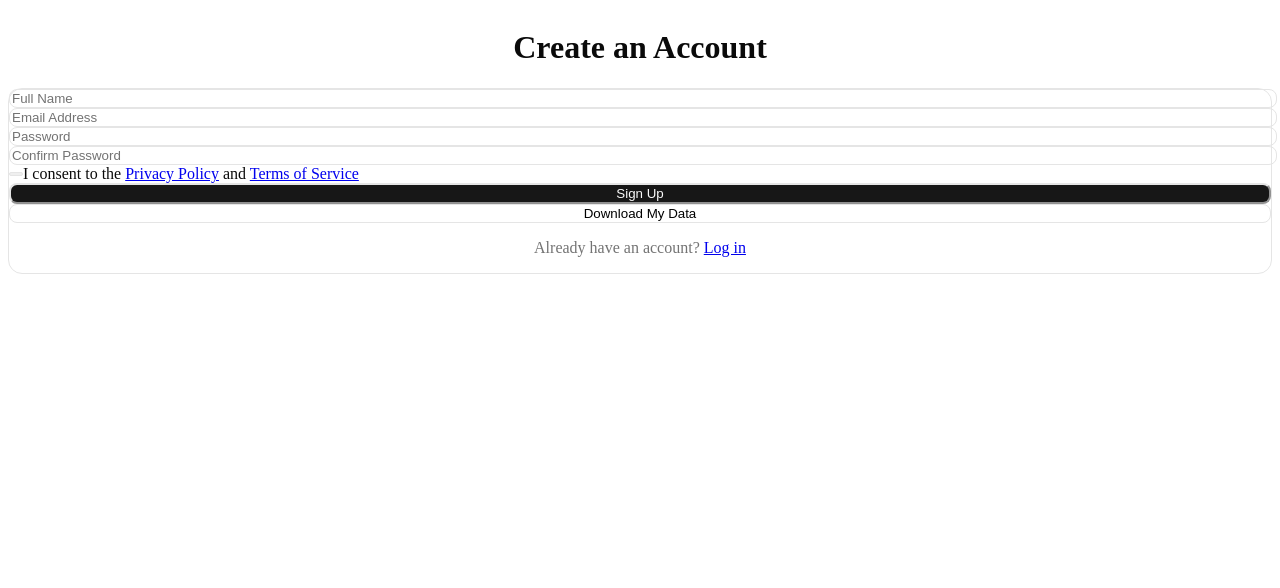
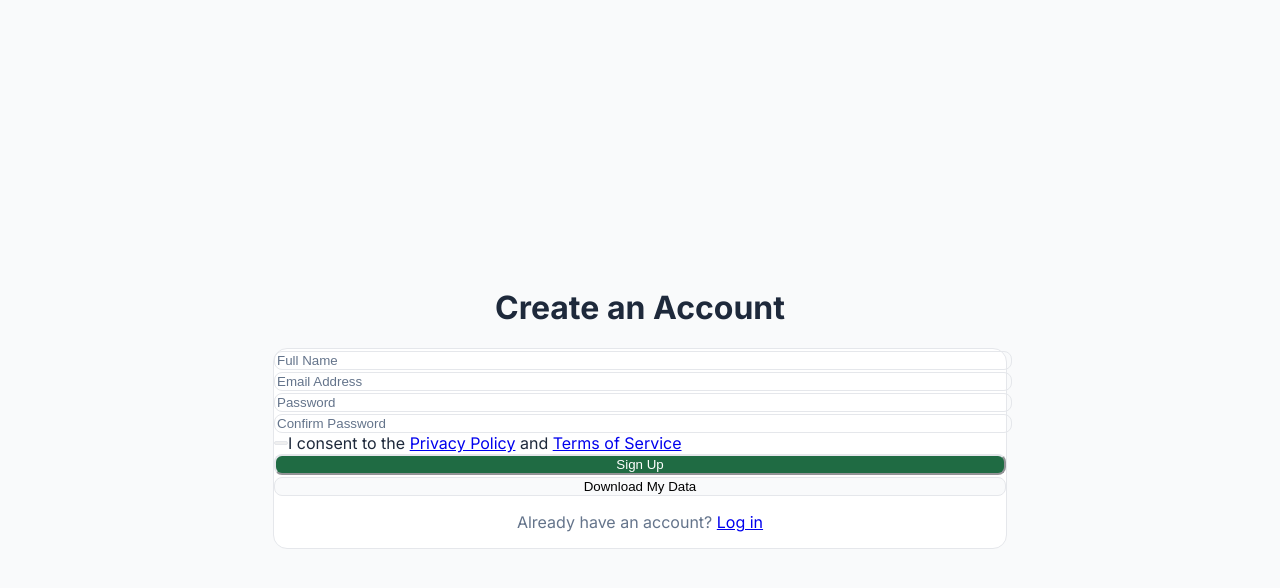
Before and after one commit to teslimni/dawah-burnrate-calculator, a Next.js app: page /signup in a window 1280 px wide. Shown: the top 588 px of the page. Built offline with nearby package versions, Linux system fonts and the light colour scheme; no server answers.

Commit message:
Apply brand styling and fonts

```diff
--- a/components/ProtectedLayout.tsx
+++ b/components/ProtectedLayout.tsx
@@ -9,7 +9,7 @@ type ProtectedLayoutProps = {
 const ProtectedLayout = ({ user, children }: ProtectedLayoutProps) => {
   return (
     <div className="min-h-screen bg-slate-50">
-      <header className="flex justify-between items-center px-6 py-4 bg-gradient-to-r from-green-100 to-green-200 shadow-sm border-b">
+      <header className="flex justify-between items-center px-6 py-4 bg-gradient-to-r from-white to-green-50 shadow-sm border-b">
         <h1 className="text-lg font-semibold text-slate-700">
           Ummah Builder's Burn Rate App
         </h1>
--- a/pages/_app.tsx
+++ b/pages/_app.tsx
@@ -1,6 +1,13 @@
-import type { AppProps } from 'next/app';
-import '@/styles/globals.css'; // ✅ Link your CSS here
+import type { AppProps } from 'next/app'
+import { Inter } from 'next/font/google'
+import '@/styles/globals.css'
+
+const inter = Inter({ subsets: ['latin'] })
 
 export default function App({ Component, pageProps }: AppProps) {
-  return <Component {...pageProps} />;
+  return (
+    <main className={inter.className}>
+      <Component {...pageProps} />
+    </main>
+  )
 }
--- a/pages/index.tsx
+++ b/pages/index.tsx
@@ -1,10 +1,11 @@
-import Link from 'next/link';
-import Image from 'next/image';
-import { NextPage } from 'next';
+import Link from 'next/link'
+import Image from 'next/image'
+import { NextPage } from 'next'
+import { Button } from '@/components/ui/button'
 
 const Home: NextPage = () => {
   return (
-    <main className="min-h-screen bg-gradient-to-br from-white to-slate-100 px-4 py-16 flex flex-col items-center text-center">
+    <main className="min-h-screen bg-gradient-to-br from-white to-green-50 px-4 py-16 flex flex-col items-center text-center">
       <div className="max-w-4xl w-full flex flex-col md:flex-row items-center justify-between gap-12">
         <div className="flex-1">
           <h1 className="text-4xl font-extrabold tracking-tight sm:text-5xl mb-4 text-slate-900 text-left md:text-left">
@@ -16,9 +17,9 @@ const Home: NextPage = () => {
           </p>
 
           <Link href="/signup">
-            <button className="px-6 py-3 rounded-xl bg-green-600 text-white font-semibold hover:bg-green-700 transition">
+            <Button size="lg" className="rounded-xl px-6 py-3">
               Get Started — It's Free
-            </button>
+            </Button>
           </Link>
         </div>
 
--- a/pages/login.tsx
+++ b/pages/login.tsx
@@ -38,7 +38,7 @@ const Login: NextPage = () => {
   };
 
   return (
-    <div className="grid gap-6 p-6 max-w-md mx-auto">
+    <div className="grid gap-6 p-6 max-w-md mx-auto min-h-screen bg-gradient-to-br from-white to-green-50 place-content-center">
       <h1 className="text-2xl font-bold text-center">Welcome Back</h1>
       <Card>
         <CardContent className="space-y-4 pt-6">
--- a/pages/signup.tsx
+++ b/pages/signup.tsx
@@ -116,7 +116,7 @@ const Signup: NextPage = () => {
   };
 
   return (
-    <div className="grid gap-6 p-6 max-w-md mx-auto">
+    <div className="grid gap-6 p-6 max-w-md mx-auto min-h-screen bg-gradient-to-br from-white to-green-50 place-content-center">
       <h1 className="text-2xl font-bold text-center">Create an Account</h1>
       <Card>
         <CardContent className="space-y-4 pt-6">
--- a/styles/globals.css
+++ b/styles/globals.css
@@ -47,24 +47,24 @@
 
 :root {
   --radius: 0.625rem;
-  --background: oklch(1 0 0);
-  --foreground: oklch(0.145 0 0);
-  --card: oklch(1 0 0);
-  --card-foreground: oklch(0.145 0 0);
-  --popover: oklch(1 0 0);
-  --popover-foreground: oklch(0.145 0 0);
-  --primary: oklch(0.205 0 0);
-  --primary-foreground: oklch(0.985 0 0);
-  --secondary: oklch(0.97 0 0);
-  --secondary-foreground: oklch(0.205 0 0);
-  --muted: oklch(0.97 0 0);
-  --muted-foreground: oklch(0.556 0 0);
-  --accent: oklch(0.97 0 0);
-  --accent-foreground: oklch(0.205 0 0);
-  --destructive: oklch(0.577 0.245 27.325);
-  --border: oklch(0.922 0 0);
-  --input: oklch(0.922 0 0);
-  --ring: oklch(0.708 0 0);
+  --background: #F9FAFB;
+  --foreground: #1E293B;
+  --card: #ffffff;
+  --card-foreground: #1E293B;
+  --popover: #ffffff;
+  --popover-foreground: #1E293B;
+  --primary: #1F6B43;
+  --primary-foreground: #ffffff;
+  --secondary: #10B981;
+  --secondary-foreground: #ffffff;
+  --muted: #F9FAFB;
+  --muted-foreground: #64748B;
+  --accent: #F2C94C;
+  --accent-foreground: #1E293B;
+  --destructive: #DC2626;
+  --border: #E5E7EB;
+  --input: #E5E7EB;
+  --ring: #1F6B43;
   --chart-1: oklch(0.646 0.222 41.116);
   --chart-2: oklch(0.6 0.118 184.704);
   --chart-3: oklch(0.398 0.07 227.392);
@@ -81,24 +81,24 @@
 }
 
 .dark {
-  --background: oklch(0.145 0 0);
-  --foreground: oklch(0.985 0 0);
-  --card: oklch(0.205 0 0);
-  --card-foreground: oklch(0.985 0 0);
-  --popover: oklch(0.205 0 0);
-  --popover-foreground: oklch(0.985 0 0);
-  --primary: oklch(0.922 0 0);
-  --primary-foreground: oklch(0.205 0 0);
-  --secondary: oklch(0.269 0 0);
-  --secondary-foreground: oklch(0.985 0 0);
-  --muted: oklch(0.269 0 0);
-  --muted-foreground: oklch(0.708 0 0);
-  --accent: oklch(0.269 0 0);
-  --accent-foreground: oklch(0.985 0 0);
-  --destructive: oklch(0.704 0.191 22.216);
-  --border: oklch(1 0 0 / 10%);
-  --input: oklch(1 0 0 / 15%);
-  --ring: oklch(0.556 0 0);
+  --background: #1E293B;
+  --foreground: #F9FAFB;
+  --card: #334155;
+  --card-foreground: #F9FAFB;
+  --popover: #334155;
+  --popover-foreground: #F9FAFB;
+  --primary: #10B981;
+  --primary-foreground: #ffffff;
+  --secondary: #1F6B43;
+  --secondary-foreground: #ffffff;
+  --muted: #1E293B;
+  --muted-foreground: #CBD5E1;
+  --accent: #F2C94C;
+  --accent-foreground: #1E293B;
+  --destructive: #DC2626;
+  --border: #475569;
+  --input: #475569;
+  --ring: #10B981;
   --chart-1: oklch(0.488 0.243 264.376);
   --chart-2: oklch(0.696 0.17 162.48);
   --chart-3: oklch(0.769 0.188 70.08);
```
